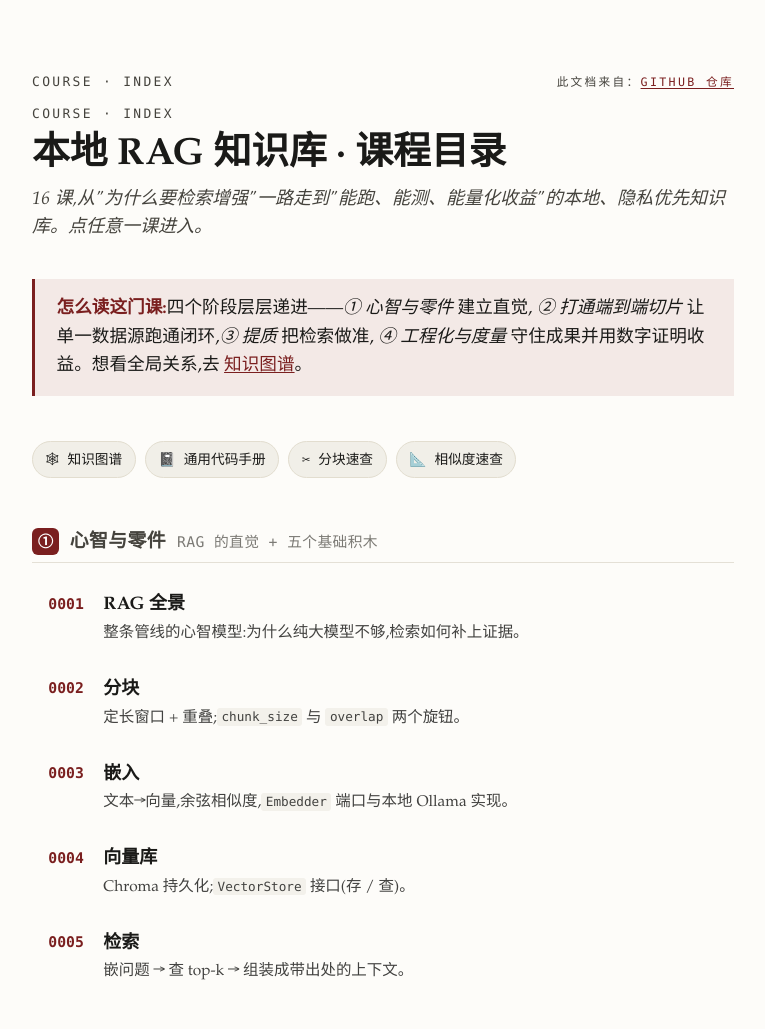
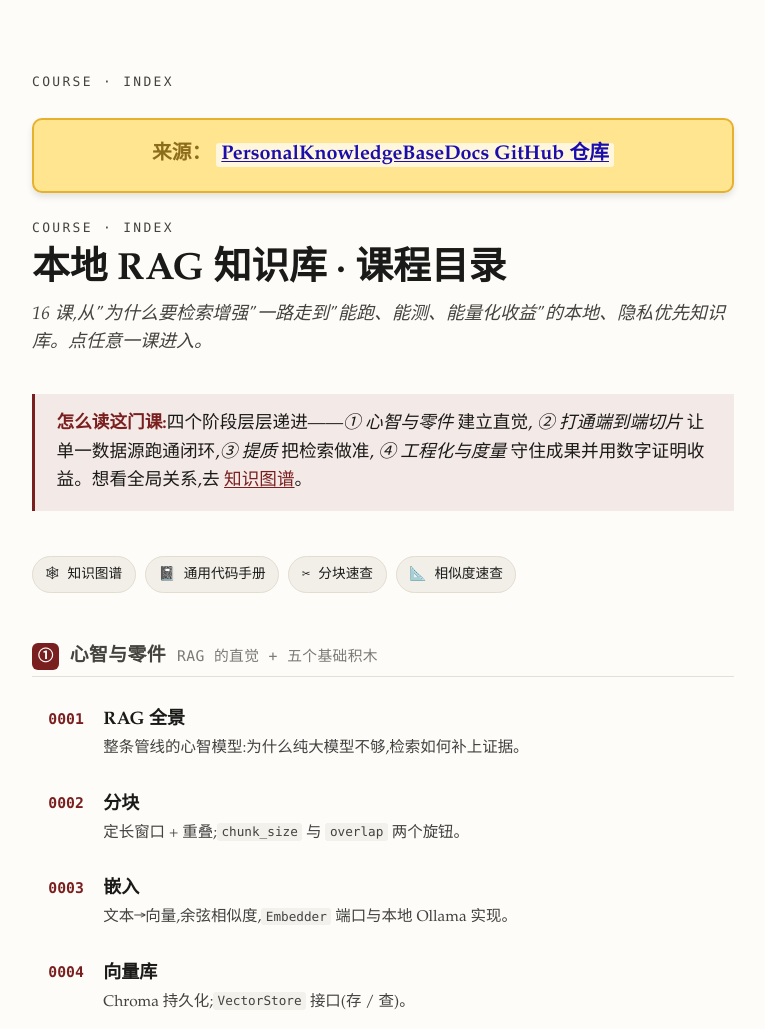
Before and after one commit to JoeHan1994/PersonalKnowledgeBaseDocs, a plain HTML site: page index.html in a window 1280 px wide. Shown: the top 1029 px of the page, without its empty margins (257-1022 px from the left). Drawn offline with Linux system fonts and the light colour scheme.

Commit message:
Update index.html

```diff
--- a/index.html
+++ b/index.html
@@ -10,9 +10,26 @@
 <article class="lesson">
   <p class="eyebrow" style="display: flex; justify-content: space-between; align-items: center;">
       <span>Course · Index</span>
-      <span style="font-size: 0.9em; font-weight: normal;">
-          此文档来自：<a href="https://github.com/JoeHan1994/PersonalKnowledgeBaseDocs" target="_blank" style="text-decoration: underline;">GitHub 仓库</a>
-      </span>
+      <p style="
+          font-size: 1.1em;
+          text-align: center;
+          background-color: #ffe58f; /* Bright yellow background */
+          border: 2px solid #e6b12d;  /* Gold border */
+          color: #8c6d1d;          /* Dark gold text */
+          padding: 20px;
+          border-radius: 10px;
+          margin: 25px 0;
+          box-shadow: 0 4px 6px rgba(0,0,0,0.1);
+          font-weight: bold;
+      ">
+          来源：
+          <a href="https://github.com/JoeHan1994/PersonalKnowledgeBaseDocs"
+             target="_blank"
+             style="color: #1a0dab; text-decoration: underline; padding: 2px 5px; background-color: rgba(255,255,255,0.7); border-radius: 3px;"
+          >
+             PersonalKnowledgeBaseDocs GitHub 仓库
+          </a>
+      </p>
   </p>
   <p class="eyebrow">Course · Index</p>
   <h1>本地 RAG 知识库 · 课程目录</h1>
```
